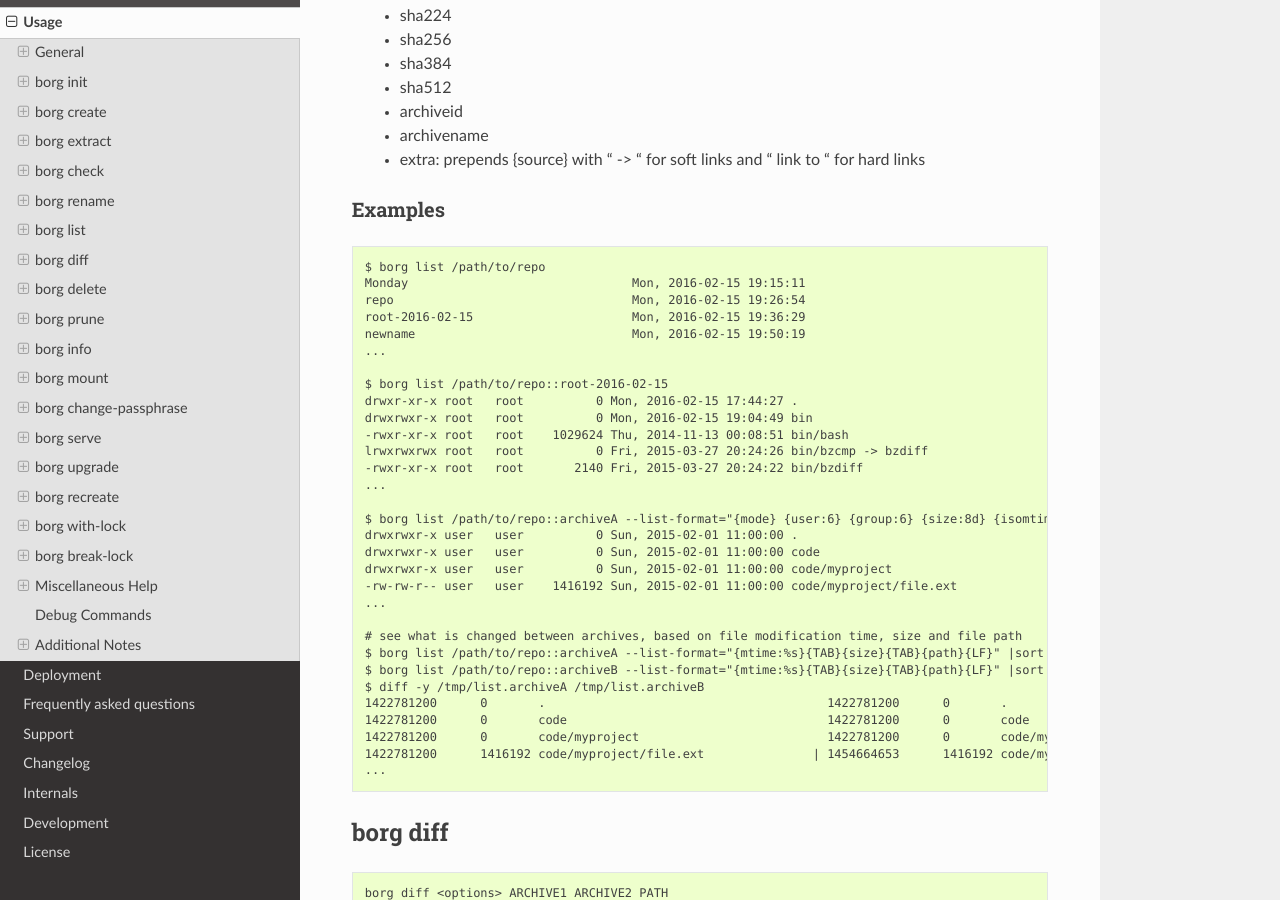
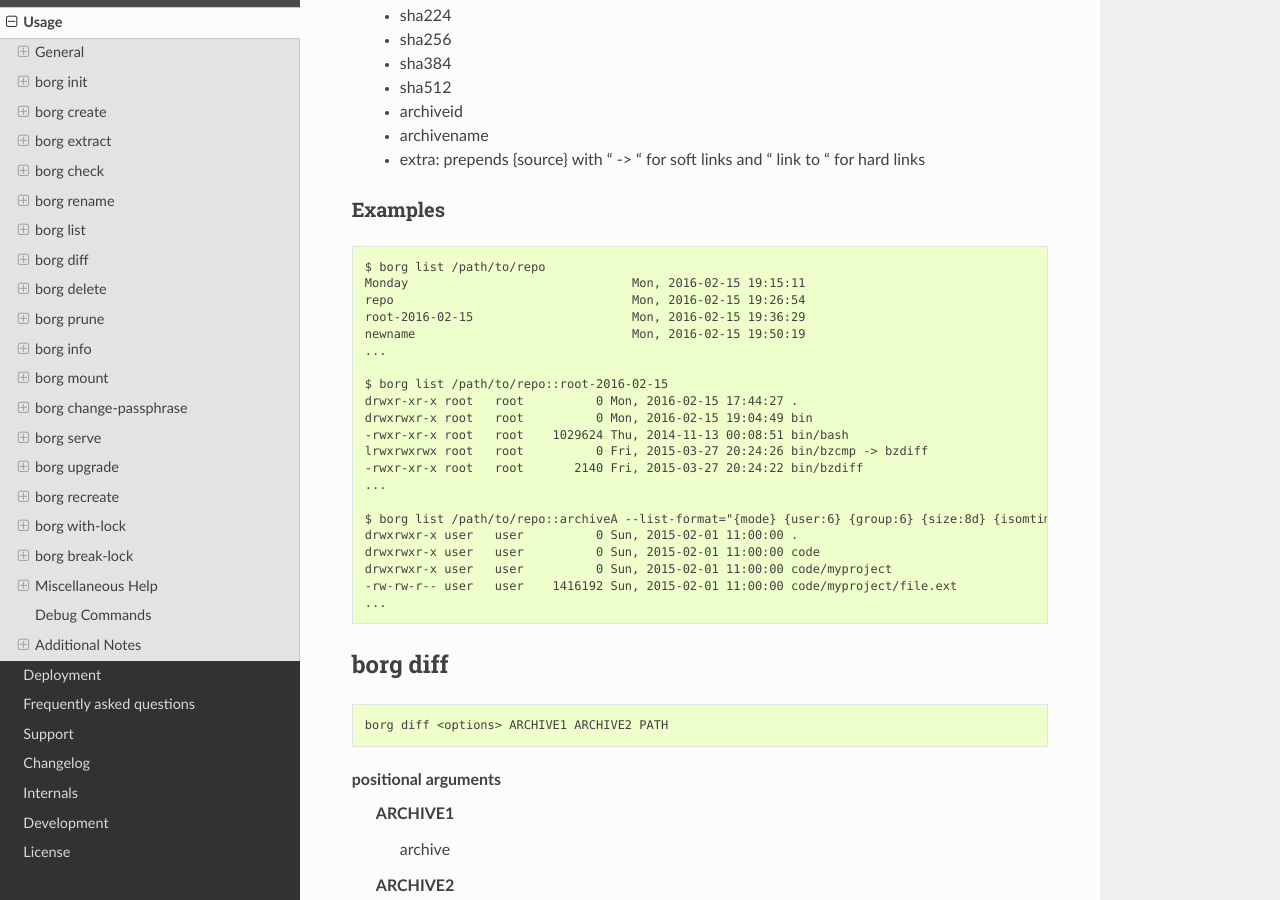
Before and after one commit to borgbackup/borg, a Sphinx documentation site: the page built from docs/usage.rst, in a window 1280 px wide and 900 px high, scrolled down 18254 px. Built offline with Sphinx 7.4.7 and the Read the Docs theme 2.0.0, drawn with Linux system fonts in a browser that asks for light colours; pages that are not in the unit, such as notebooks, are missing from menus; the version number could not be read and is left out.

Commit message:
docs: remove borg list example, be more specific about compression heuristics

```diff
--- a/docs/usage.rst
+++ b/docs/usage.rst
@@ -366,17 +366,6 @@ Examples
     drwxrwxr-x user   user          0 Sun, 2015-02-01 11:00:00 code/myproject
     -rw-rw-r-- user   user    1416192 Sun, 2015-02-01 11:00:00 code/myproject/file.ext
     ...
-
-    # see what is changed between archives, based on file modification time, size and file path
-    $ borg list /path/to/repo::archiveA --list-format="{mtime:%s}{TAB}{size}{TAB}{path}{LF}" |sort -n > /tmp/list.archiveA
-    $ borg list /path/to/repo::archiveB --list-format="{mtime:%s}{TAB}{size}{TAB}{path}{LF}" |sort -n > /tmp/list.archiveB
-    $ diff -y /tmp/list.archiveA /tmp/list.archiveB
-    1422781200      0       .                                       1422781200      0       .
-    1422781200      0       code                                    1422781200      0       code
-    1422781200      0       code/myproject                          1422781200      0       code/myproject
-    1422781200      1416192 code/myproject/file.ext               | 1454664653      1416192 code/myproject/file.ext
-    ...
-
 
 
 .. include:: usage/diff.rst.inc
```
Also changed, not shown: 1 other file.
